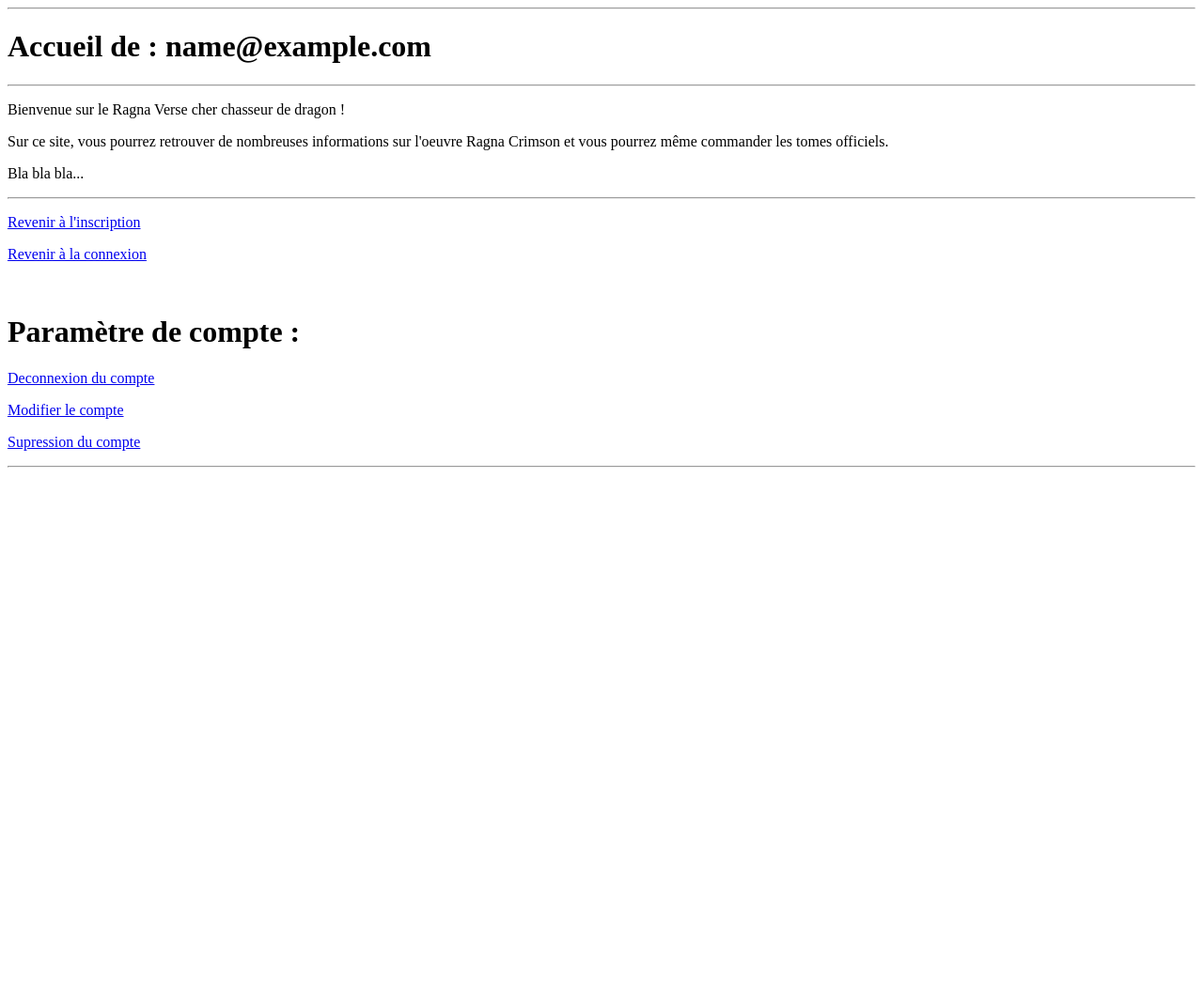
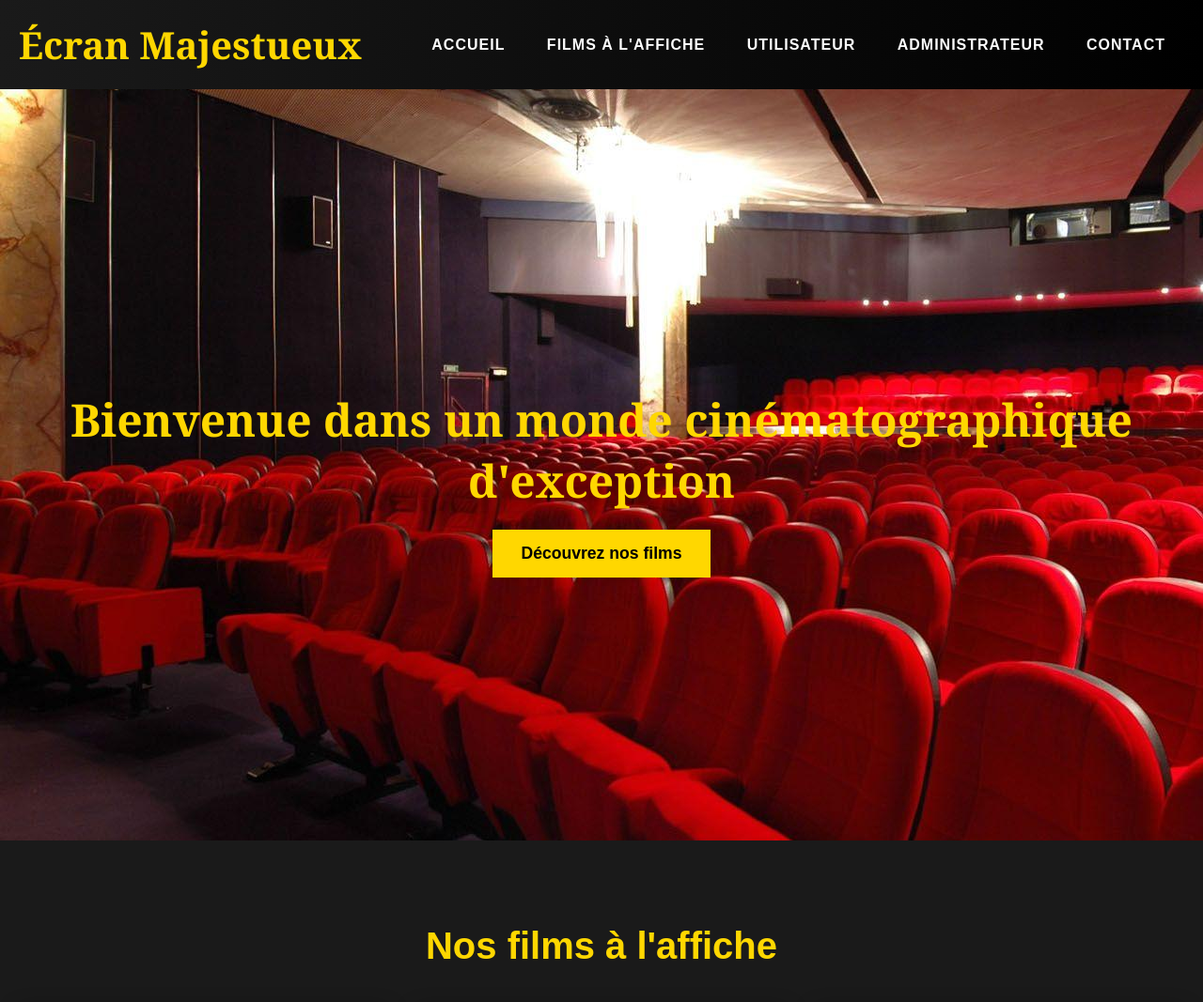
Before and after one commit to AdemeProgrammer/EcranMajestueux3, a PHP site: page /AccueilEM.php in a window 1280 px wide. Shown: the top 1067 px of the page at 94% size. Before the commit the page ends 498 px from the top, so only its background shows below. Run offline with PHP 8.4, Linux system fonts and the light colour scheme; the visitor is signed in with stand-in values (Sample User, id 1); some libraries are stand-ins or nearby versions.

Commit message:
[feat]Ajout css accueil + Accueil fonctionnelle
Le css de l'accueil et l'accueil ont été réalisé par Mehdi Bensaid qui
n'est pas présent aujourd'hui. L'accueil est désormais fonctionnelle et
estétiquement plus que correcte.

```diff
--- a/AccueilEM.css
+++ b/AccueilEM.css
@@ -0,0 +1,143 @@
+body {
+    font-family: 'Arial', sans-serif;
+    margin: 0;
+    padding: 0;
+    background-image: url("img/choix2.jpg");
+    color: #fff;
+}
+
+a {
+    text-decoration: none;
+    color: inherit;
+}
+header {
+    background: linear-gradient(90deg, #1a1a1a 0%, #000 100%);
+    padding: 20px;
+    display: flex;
+    justify-content: space-between;
+    align-items: center;
+    position: sticky;
+    top: 0;
+    z-index: 1000;
+}
+
+header h1 {
+    font-family: 'Georgia', serif;
+    font-size: 2.5rem;
+    color: gold;
+    margin: 0;
+}
+
+nav a {
+    margin: 0 20px;
+    color: #fff;
+    font-size: 1rem;
+    text-transform: uppercase;
+    font-weight: bold;
+    letter-spacing: 1px;
+}
+
+nav a:hover {
+    color: gold;
+}
+.hero {
+    position: relative;
+    height: 100vh;
+    background-image: url('https://via.placeholder.com/1920x1080');
+    background-size: cover;
+    background-position: center;
+    color: white;
+    text-align: center;
+    display: flex;
+    justify-content: center;
+    align-items: center;
+}
+
+.hero h2 {
+    font-size: 3rem;
+    margin-bottom: 20px;
+    font-family: 'Georgia', serif;
+    color: gold;
+}
+
+.hero button {
+    background-color: gold;
+    border: none;
+    padding: 15px 30px;
+    font-size: 1.1rem;
+    font-weight: bold;
+    cursor: pointer;
+    transition: background-color 0.3s;
+}
+
+.hero button:hover {
+    background-color: #ffcc00;
+}
+.films-section {
+    padding: 50px 20px;
+    background-color: #1a1a1a;
+}
+
+.films-section h3 {
+    text-align: center;
+    font-size: 2.5rem;
+    margin-bottom: 40px;
+    color: gold;
+}
+
+.film-container {
+    display: grid;
+    grid-template-columns: repeat(3, 1fr);
+    gap: 30px;
+    justify-items: center;
+}
+
+.film {
+    position: relative;
+    width: 100%;
+    overflow: hidden;
+    border-radius: 10px;
+    box-shadow: 0 5px 20px rgba(0, 0, 0, 0.5);
+}
+
+.film img {
+    width: 100%;
+    height: 100%;
+    object-fit: cover;
+    transition: transform 0.3s ease-in-out;
+}
+
+.film:hover img {
+    transform: scale(1.1);
+}
+
+.film h4 {
+    position: absolute;
+    bottom: 10px;
+    left: 20px;
+    color: white;
+    font-size: 1.5rem;
+    font-family: 'Georgia', serif;
+    text-shadow: 2px 2px 10px rgba(0, 0, 0, 0.7);
+}
+footer {
+    background-color: #0f0f0f;
+    padding: 20px;
+    text-align: center;
+    color: #fff;
+    font-size: 1rem;
+}
+
+footer a {
+    color: gold;
+    text-decoration: none;
+}
+
+footer a:hover {
+    text-decoration: underline;
+}
+
+/* Smooth Scroll (add this CSS for smoother behavior on all browsers) */
+html {
+    scroll-behavior: smooth;
+}
--- a/AccueilEM.php
+++ b/AccueilEM.php
@@ -6,19 +6,58 @@ if (!isset($_SESSION['email'])) {
 ?>
 <!DOCTYPE html>
 <html lang="fr">
+
 <head>
     <meta charset="UTF-8">
-    <title>Accueil</title>
+    <meta name="viewport" content="width=device-width, initial-scale=1.0">
+    <meta http-equiv="X-UA-Compatible" content="ie=edge">
+    <title>Écran Majestueux</title>
     <link href="AccueilEM.css" rel="stylesheet">
+
 </head>
+
 <body>
-<hr>
-<h1>Accueil de : <?= $_SESSION['email']?></h1>
-<hr>
-<p>Bienvenue sur le Ragna Verse cher chasseur de dragon !</p>
-<p>Sur ce site, vous pourrez retrouver de nombreuses informations sur l'oeuvre Ragna Crimson et vous pourrez même commander les tomes officiels.</p>
-<p>Bla bla bla...</p>
+<header>
+    <h1>Écran Majestueux</h1>
+    <nav>
+        <a href="#">Accueil</a>
+        <a href="#films">Films à l'affiche</a> <!-- Lien modifié pour pointer vers #films -->
+        <a href="#">Utilisateur</a>
+        <a href="#">Administrateur</a>
+        <a href="#">Contact</a>
+    </nav>
+</header>
+<section class="hero">
+    <div>
+        <h2>Bienvenue dans un monde cinématographique d'exception</h2>
+        <button onclick="window.location.href='#'">Découvrez nos films</button>
+    </div>
+</section>
+<section id="films" class="films-section"> <!-- Ajout de l'ID "films" -->
+    <h3>Nos films à l'affiche</h3>
+    <div class="film-container">
+        <div class="film">
+            <img src="img/F4.webp" alt="Film 1">
+        </div>
+        <div class="film">
+            <img src="img/topgun.webp" alt="Film 2">
+        </div>
+        <div class="film">
+            <img src="img/deadpool3.webp" alt="Film 3">
+        </div>
+        <div class="film">
+            <img src="img/Tetris.jpg" alt="Film 4">
+        </div>
 
+        <div class="film">
+            <img src="img/Inter.jpg" alt="Film 5">
+        </div>
+        <div class="film">
+            <img src="img/sonic3.jpg" alt="Film 6">
+        </div>
+    </div>
+</section>
+<footer>
     <hr>
     <a href ="InscriptionEM.php"><p>Revenir à l'inscription</p></a>
     <a href ="ConnexionEM.php"><p>Revenir à la connexion</p></a>
@@ -28,5 +67,6 @@ if (!isset($_SESSION['email'])) {
     <a href="ModificationEM.php"><p>Modifier le compte</p></a>
     <a href="SupressionEM.php"><p>Supression du compte</p></a>
     <hr>
-</body>
-</html>
+    <p>&copy; 2025 Écran Majestueux | <a href="#">Mentions légales</a> | <a href="#">Politique de confidentialité</a></p>
+    <p>Suivez-nous sur les réseaux sociaux: <a href="#">Facebook</a>, <a href="#">Instagram</a>, <a href="#">Twitter</a></p>
+</footer>
```
Lines whose indentation alone changed are shown as unchanged.
